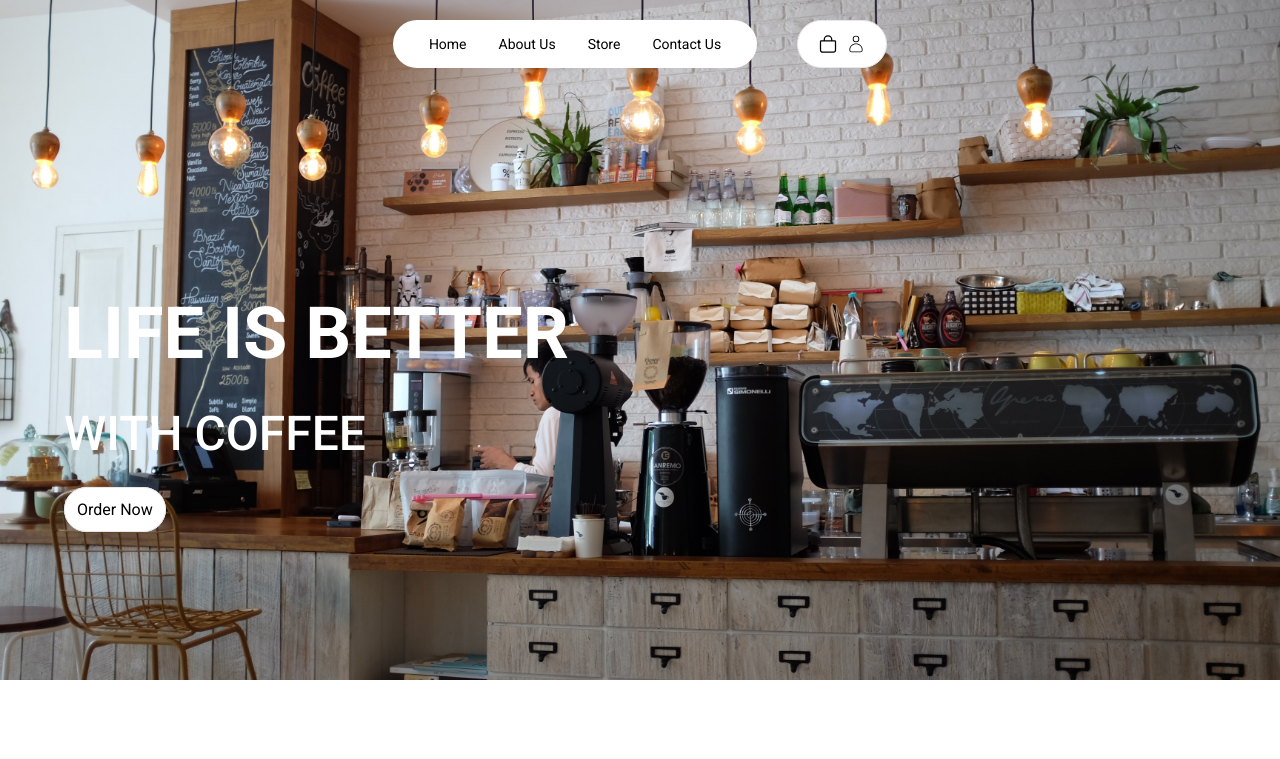
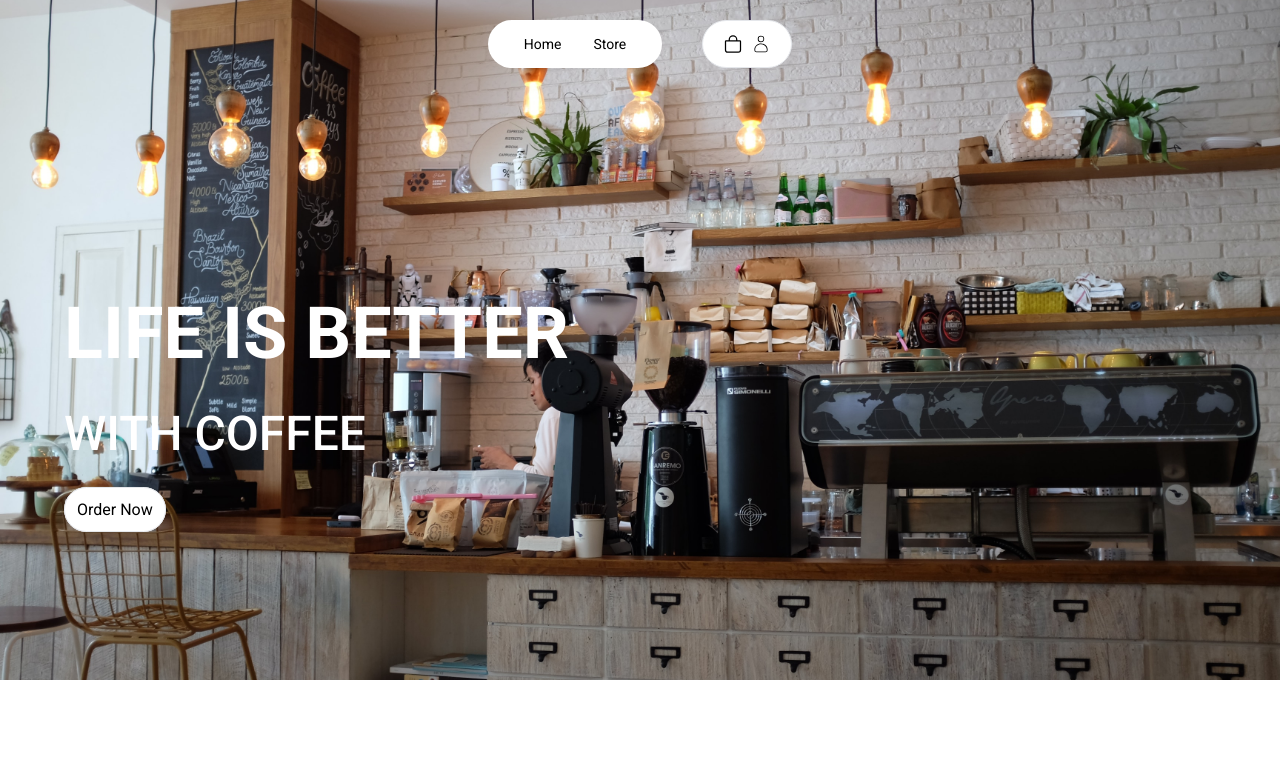
Before and after one commit to sharadChauhan7/Coffee-Shop, a React (Vite) app in the folder client/: page / in a window 1280 px wide. Shown: the top 759 px of the page. Built offline with nearby package versions, Linux system fonts and the light colour scheme; no server answers.

Commit message:
Update landing.jsx

```diff
--- a/client/src/pages/landing.jsx
+++ b/client/src/pages/landing.jsx
@@ -18,9 +18,7 @@ import { RxHamburgerMenu } from "react-icons/rx";
 function landing() {
   const btns = [
     ["Home", "#home"],
-    ["About Us", "#aboutus"],
     ["Store", "store"],
-    ["Contact Us", "#contactus"],
   ];
 
   let[navbarOpen,setNavbarOpen]=useState(false);
```
